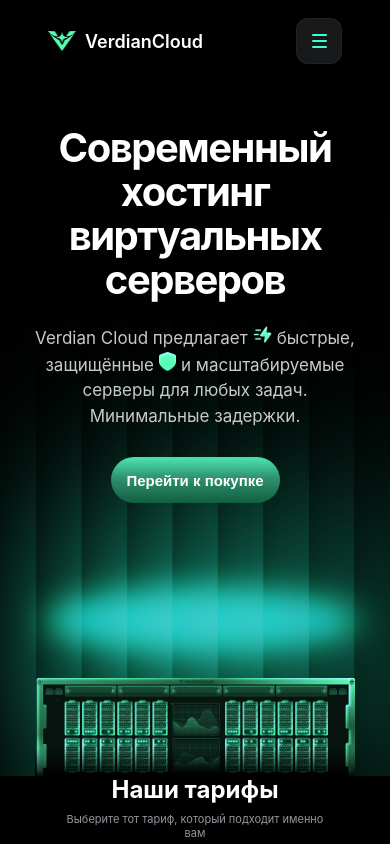
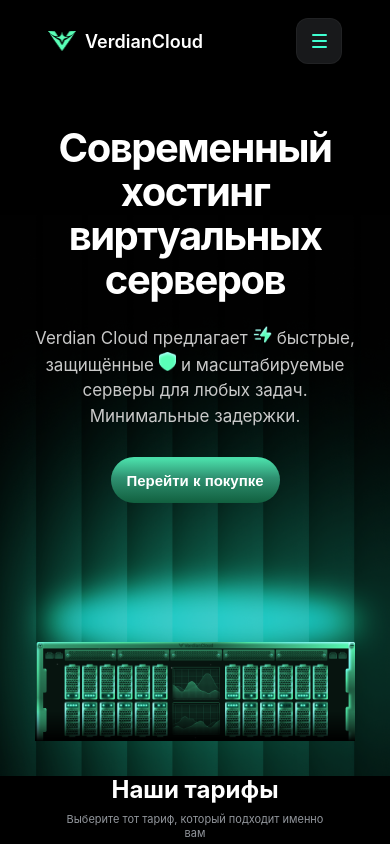
Before and after one commit to xJfour/project_verdian-cloud, a React (Vite) app: page / in a window 390 px wide. Shown: the top 844 px of the page. Built offline with nearby package versions, Linux system fonts and the light colour scheme.

Commit message:
raise mobile hero server

```diff
--- a/src/components/Hero/Hero.scss
+++ b/src/components/Hero/Hero.scss
@@ -157,12 +157,12 @@
   .hero-server {
     width: 320px;
     height: auto;
-    bottom: -1px;
+    bottom: 35px;
   }
 
   .server-gradient {
     width: 320px;
-    bottom: -1px;
+    bottom: 35px;
   }
 
   .hero-lines-left,
```
